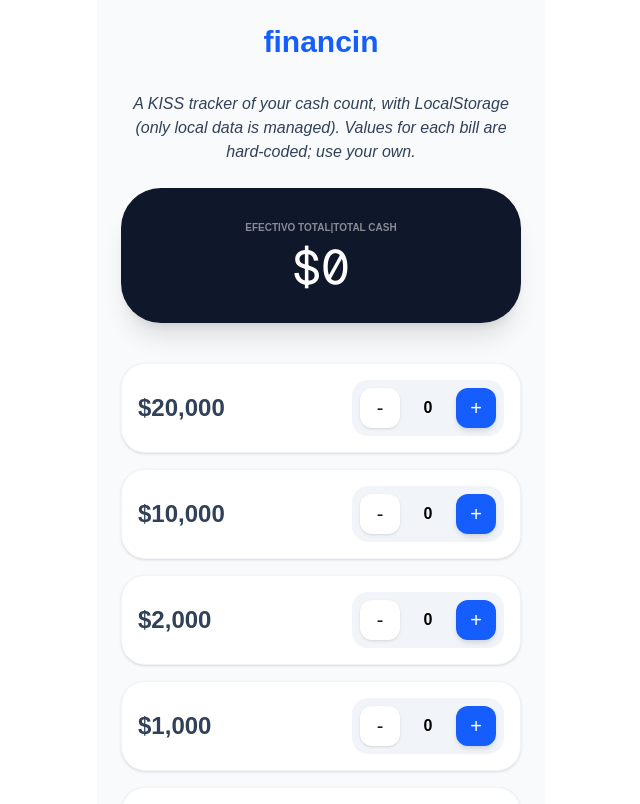
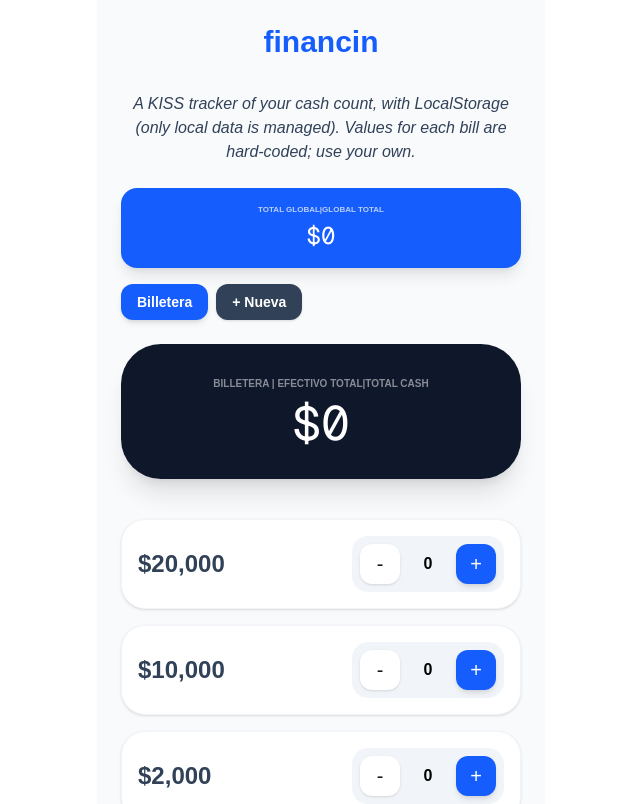
Before and after one commit to gonsalomon/financin, a Next.js app: page / in a window 1280 px wide. Shown: the top 804 px of the page, without its empty margins (319-959 px from the left). Built offline with nearby package versions, Linux system fonts and the light colour scheme.

Commit message:
feat: added several cash sources to handle multiple cash stacks

```diff
--- a/app/page.tsx
+++ b/app/page.tsx
@@ -3,41 +3,181 @@ import { useState, useEffect } from 'react';
 
 const DENOMINACIONES = [20000, 10000, 2000, 1000, 500, 200, 100, 50, 20, 10];
 
+interface CashSource {
+  id: string;
+  name: string;
+  conteo: { [key: number]: number };
+}
+
 export default function FinancinApp() {
-  const [conteo, setConteo] = useState<{ [key: number]: number }>(() => {
+  const [sources, setSources] = useState<CashSource[]>(() => {
     if (typeof window !== 'undefined') {
-      const saved = localStorage.getItem('financin_conteo');
+      const saved = localStorage.getItem('financin_sources');
       if (saved) return JSON.parse(saved);
     }
-    return DENOMINACIONES.reduce((acc, curr) => ({ ...acc, [curr]: 0 }), {});
+    return [{
+      id: '1',
+      name: 'Billetera',
+      conteo: DENOMINACIONES.reduce((acc, curr) => ({ ...acc, [curr]: 0 }), {})
+    }];
   });
 
-  // Sync to localStorage whenever conteo changes
+  const [activeSourceId, setActiveSourceId] = useState<string>(() => {
+    if (typeof window !== 'undefined') {
+      const saved = localStorage.getItem('financin_active_source');
+      if (saved) return saved;
+    }
+    return '1';
+  });
+
+  const [showNewSourceInput, setShowNewSourceInput] = useState(false);
+  const [newSourceName, setNewSourceName] = useState('');
+
   useEffect(() => {
-    localStorage.setItem('financin_conteo', JSON.stringify(conteo));
-  }, [conteo]);
+    localStorage.setItem('financin_sources', JSON.stringify(sources));
+  }, [sources]);
+
+  useEffect(() => {
+    localStorage.setItem('financin_active_source', activeSourceId);
+  }, [activeSourceId]);
+
+  const activeSource = sources.find(s => s.id === activeSourceId) || sources[0];
 
   const actualizarCantidad = (valor: number, delta: number) => {
-    setConteo(prev => ({
-      ...prev,
-      [valor]: Math.max(0, prev[valor] + delta)
-    }));
+    setSources(prev => prev.map(source =>
+      source.id === activeSourceId
+        ? {
+            ...source,
+            conteo: {
+              ...source.conteo,
+              [valor]: Math.max(0, source.conteo[valor] + delta)
+            }
+          }
+        : source
+    ));
   };
 
-  const totalGeneral = Object.entries(conteo).reduce(
+  const addNewSource = () => {
+    if (!newSourceName.trim()) return;
+
+    const newSource: CashSource = {
+      id: Date.now().toString(),
+      name: newSourceName.trim(),
+      conteo: DENOMINACIONES.reduce((acc, curr) => ({ ...acc, [curr]: 0 }), {})
+    };
+
+    setSources(prev => [...prev, newSource]);
+    setActiveSourceId(newSource.id);
+    setNewSourceName('');
+    setShowNewSourceInput(false);
+  };
+
+  const deleteSource = (id: string) => {
+    if (sources.length === 1) {
+      alert('No puedes eliminar la última fuente');
+      return;
+    }
+
+    setSources(prev => prev.filter(s => s.id !== id));
+    if (activeSourceId === id) {
+      setActiveSourceId(sources[0].id);
+    }
+  };
+
+  const totalGeneral = Object.entries(activeSource.conteo).reduce(
     (acc, [valor, cantidad]) => acc + Number(valor) * cantidad, 0
   );
+
+  const totalTodoElEfectivo = sources.reduce((total, source) => {
+    return total + Object.entries(source.conteo).reduce(
+      (acc, [valor, cantidad]) => acc + Number(valor) * cantidad, 0
+    );
+  }, 0);
 
   return (
     <main className="p-6 max-w-md mx-auto min-h-screen bg-slate-50">
       <h1 className="text-3xl font-black mb-8 text-blue-600">financin</h1>
       <label className="block mb-6 text-slate-700"><i>A KISS tracker of your cash count, with LocalStorage (only local data is managed). Values for each bill are hard-coded; use your own.</i></label>
 
+      {/* Total Global de TODO */}
+      <div className="bg-blue-600 p-4 rounded-2xl mb-4 text-center text-white shadow-lg">
+        <p className="text-[8px] opacity-70 uppercase font-black mb-1">Total Global|Global Total</p>
+        <div className="text-2xl font-mono">${totalTodoElEfectivo.toLocaleString('es-AR')}</div>
+      </div>
+
+      {/* Selector de Fuentes */}
+      <div className="mb-6">
+        <div className="flex gap-2 flex-wrap mb-2">
+          {sources.map(source => (
+            <div key={source.id} className="relative">
+              <button
+                onClick={() => setActiveSourceId(source.id)}
+                className={`px-4 py-2 rounded-xl font-bold text-sm transition-all ${
+                  activeSourceId === source.id
+                    ? 'bg-blue-600 text-white shadow-md'
+                    : 'bg-white text-slate-700 border border-slate-100 shadow-sm'
+                }`}
+              >
+                {source.name}
+              </button>
+              {sources.length > 1 && activeSourceId === source.id && (
+                <button
+                  onClick={() => deleteSource(source.id)}
+                  className="absolute -top-2 -right-2 w-5 h-5 bg-slate-900 text-white rounded-full text-xs font-bold"
+                >
+                  ×
+                </button>
+              )}
+            </div>
+          ))}
+
+          {!showNewSourceInput && (
+            <button
+              onClick={() => setShowNewSourceInput(true)}
+              className="px-4 py-2 rounded-xl font-bold text-sm bg-slate-700 text-white shadow-sm"
+            >
+              + Nueva
+            </button>
+          )}
+        </div>
+
+        {showNewSourceInput && (
+          <div className="flex gap-2 mt-2">
+            <input
+              type="text"
+              value={newSourceName}
+              onChange={(e) => setNewSourceName(e.target.value)}
+              onKeyPress={(e) => e.key === 'Enter' && addNewSource()}
+              placeholder="Nombre (ej: Ahorros)"
+              className="flex-1 px-3 py-2 rounded-xl border border-slate-100 shadow-sm"
+              autoFocus
+            />
+            <button
+              onClick={addNewSource}
+              className="px-4 py-2 bg-blue-600 text-white rounded-xl font-bold shadow-md"
+            >
+              ✓
+            </button>
+            <button
+              onClick={() => {
+                setShowNewSourceInput(false);
+                setNewSourceName('');
+              }}
+              className="px-4 py-2 bg-slate-100 text-slate-700 rounded-xl font-bold shadow-sm"
+            >
+              ✕
+            </button>
+          </div>
+        )}
+      </div>
+
+      {/* Total de la Fuente Activa */}
       <div className="bg-slate-900 p-8 rounded-[2.5rem] mb-10 text-center text-white shadow-xl">
-        <p className="text-[10px] opacity-50 uppercase font-black mb-2">Efectivo Total|Total Cash</p>
+        <p className="text-[10px] opacity-50 uppercase font-black mb-2">{activeSource.name} | Efectivo Total|Total Cash</p>
         <div className="text-5xl font-mono">${totalGeneral.toLocaleString('es-AR')}</div>
       </div>
 
+      {/* Contador de Denominaciones */}
       <div className="grid gap-4">
         {DENOMINACIONES.map((valor) => (
           <div key={valor} className="flex items-center justify-between p-4 bg-white rounded-3xl border border-slate-100 shadow-sm">
@@ -47,7 +187,7 @@ export default function FinancinApp() {
                 onClick={() => actualizarCantidad(valor, -1)}
                 className="w-10 h-10 bg-white rounded-xl shadow-sm text-xl"
               >-</button>
-              <span className="w-6 text-center font-bold "><p className='text-black'>{conteo[valor]}</p></span>
+              <span className="w-6 text-center font-bold"><p className='text-black'>{activeSource.conteo[valor]}</p></span>
               <button
                 onClick={() => actualizarCantidad(valor, 1)}
                 className="w-10 h-10 bg-blue-600 text-white rounded-xl shadow-md text-xl"
```
